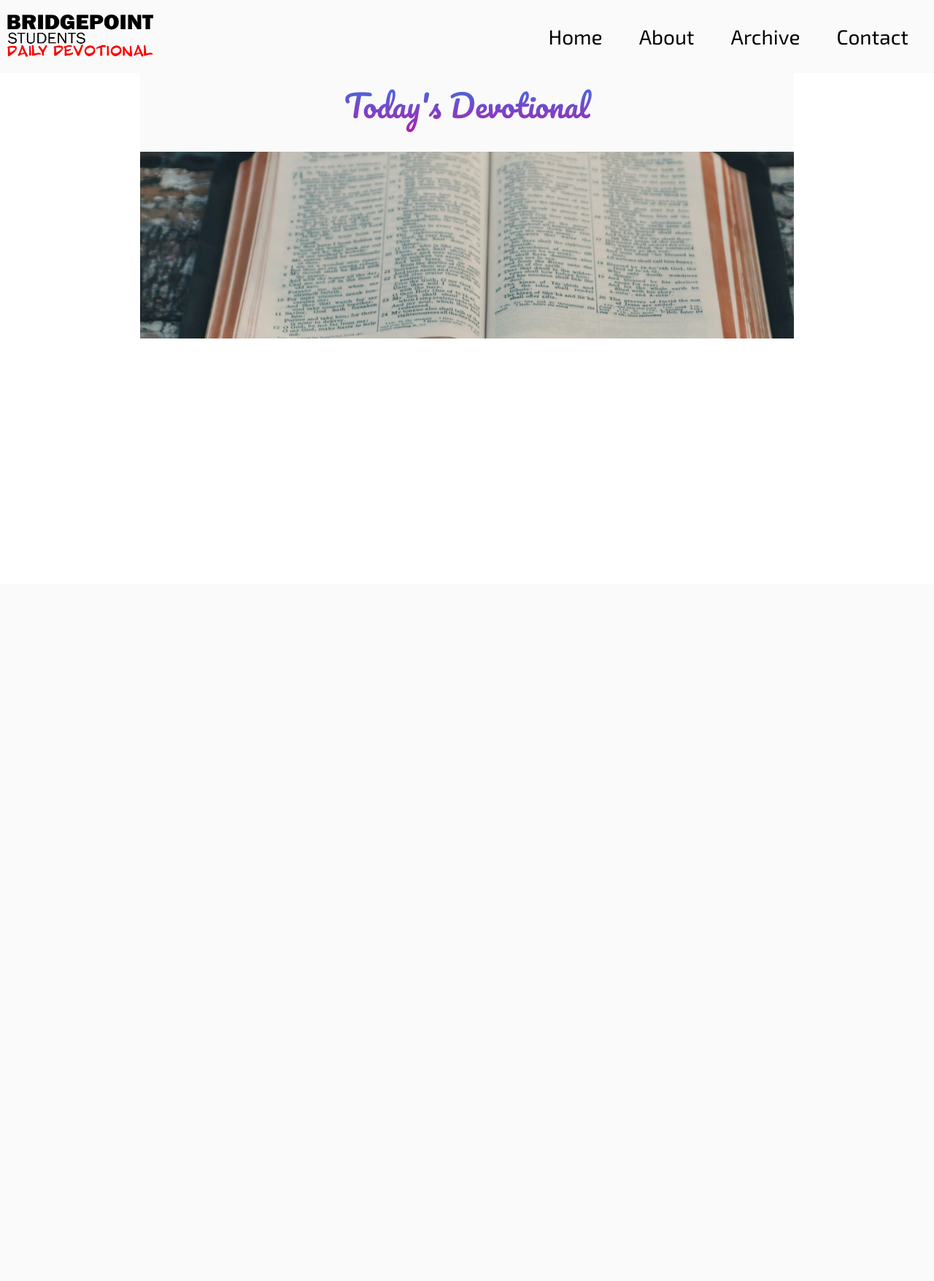
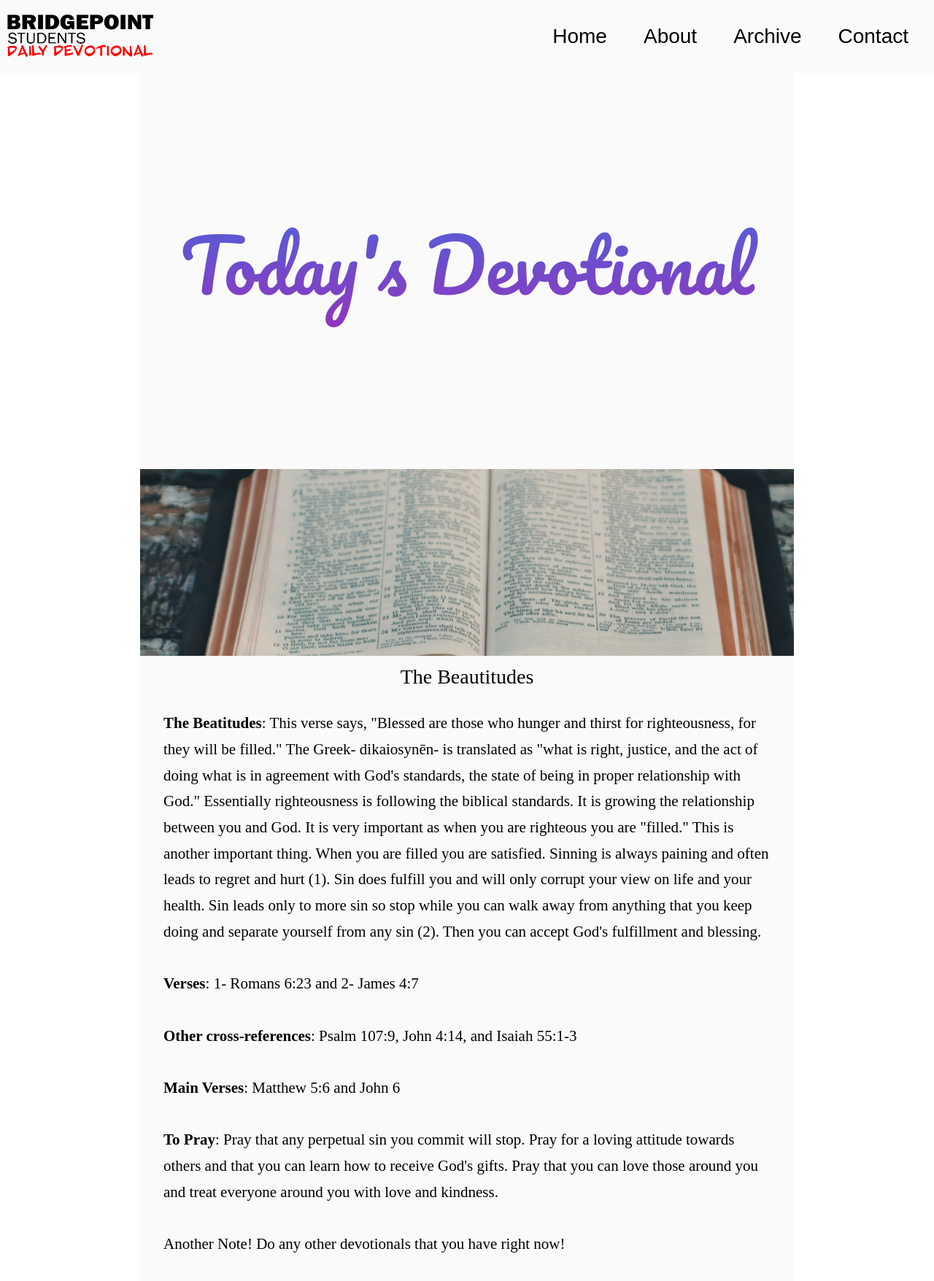
Before and after one commit to GideonHammond/BridgePointStudentsDailyDevotional, a PHP site: page / in a window 1280 px wide. Shown: the whole page at 73% size. Before the commit the page ends 464 px from the top, so only its background shows below. Run offline with PHP 8.4, Linux system fonts and the light colour scheme; some libraries are stand-ins or nearby versions.

Commit message:
getting final designs completed
yay

```diff
--- a/index.html
+++ b/index.html
@@ -12,10 +12,11 @@
     <link rel="icon" type="image/png" sizes="32x32" href="favicon_io/favicon-32x32.png">
     <link rel="icon" type="image/png" sizes="16x16" href="favicon_io/favicon-16x16.png">
     <link rel="manifest" href="favicon_io/site.webmanifest">
+    <!-- Google Fonts -->
     <link rel="preconnect" href="https://fonts.googleapis.com">
     <link rel="preconnect" href="https://fonts.gstatic.com" crossorigin>
     <link href="https://fonts.googleapis.com/css2?family=Pacifico&display=swap" rel="stylesheet">
-    <link href="https://fonts.googleapis.com/css2?family=Exo+2:ital@0;1&display=swap" rel="stylesheet">    <script src="https://kit.fontawesome.com/e581c92dce.js" crossorigin="anonymous"></script>
+
 </head>
 <body>
     <header id="header">
@@ -88,16 +89,23 @@
     <main id="main">
         <div class="hero" id="hero">
             <h1 class="hero-text hidden" id="hero-text">
-                <i>
-                    Today's Devotional
-                </i>
-
+                Today's Devotional
             </h1>
         </div>
         <div class="break-image">
             <p></p>
         </div>
-        <p></p>
+        <h2 class="text-header">
+            The Beautitudes
+        </h2>
+        <p class="text">
+            <b>The Beatitudes</b>: This verse says, "Blessed are those who hunger and thirst for righteousness, for they will be filled." The Greek- dikaiosynēn-  is translated as "what is right, justice, and the act of doing what is in agreement with God's standards, the state of being in proper relationship with God." Essentially righteousness is following the biblical standards. It is growing the relationship between you and God. It is very important as when you are righteous you are "filled." This is another important thing. When you are filled you are satisfied. Sinning is always paining and often leads to regret and hurt (1). Sin does fulfill you and will only corrupt your view on life and your health. Sin leads only to more sin so stop while you can walk away from anything that you keep doing and separate yourself from any sin (2). Then you can accept God's fulfillment and blessing.
+            <br><br><b>Verses</b>: 1- Romans 6:23 and 2- James 4:7
+            <br><br><b>Other cross-references</b>: Psalm 107:9, John 4:14, and Isaiah 55:1-3
+            <br><br><b>Main Verses</b>: Matthew 5:6 and John 6
+            <br><br><b>To Pray</b>: Pray that any perpetual sin you commit will stop. Pray for a loving attitude towards others and that you can learn how to receive God's gifts. Pray that you can love those around you and treat everyone around you with love and kindness.
+            <br><br>Another Note! Do any other devotionals that you have right now!
+        </p>
     </main>
 
     <script src="script.js"></script>
--- a/script.js
+++ b/script.js
@@ -46,27 +46,6 @@ function enableScroll(){
 }
 
 
-window.onscroll = function (e) {
-    if (isScrolling) {
-        return;
-    }
-
-    if(!scrollStart){
-        scrollTo(0,0);
-    }
-    if(isVisible && !isShrunk){
-        hero.classList.add("shrunk");
-        isShrunk = true;
-    }else if(isVisible){
-        hero.classList.remove("shrunk");
-        isShrunk = false;
-    }
-    isScrolling = true;
-    setTimeout(() => {
-        isScrolling = false;
-      }, 500);
-}
-
 function openNav() {
     document.getElementById("id-mobile-menu").style.width = "100%";
 }
--- a/styles.css
+++ b/styles.css
@@ -27,12 +27,42 @@
     .desktop-logo{
         filter: invert(100);
     }
+}
 
+html{
+    height: 100%;
+}
+
+a{
+    text-decoration: none;
+    color: var(--defaultRead);
 }
 
 main{
     background-color: var(--defaultMedium);
     margin: 20vw;
+}
+
+header{
+    background-color: var(--defaultMedium);
+    padding:10px;
+    position: fixed;
+    top: 0;
+    right: 0;
+    left: 0;
+    z-index: 2;
+    transition: ease-in-out 1s;
+    font-family: "Exo 2", sans-serif;
+}
+
+.desktop-header{ /*Used for making sure the desktop has the right header*/
+    display: flex;
+    align-items: center;
+    justify-content: space-between;
+    z-index: 1;
+    height:calc(10svh);
+    box-sizing: border-box;
+    overflow-x: hidden;
 }
 
 .desktop-flex-header{
@@ -163,12 +160,6 @@ header{
     font-family: "Pacifico", Impact, Haettenschweiler, 'Arial Narrow Bold', sans-serif;
 }
 
-.shrunk{
-    font-size: 3em;
-	padding:calc(5vw - 0.5em);
-    transition:ease-in-out 0.5s;
-}
-
 .break-image{
     background-image: url('images/bibleBreak.jpg');
     background-position: center;
@@ -177,6 +168,21 @@ header{
 }
 .break-image p {
     padding: 10vw;
+}
+
+.text-header{
+    font-size: 2em;
+    text-align: center;
+    padding: 15px 15px 0;
+}
+.text{
+    font-size: 1.5em;
+    padding: 32px;
+    line-height: 1.7em;
+}
+
+.text b{
+    font-weight: bold;
 }
 
 /* Scroll bar stuff */
```
Also changed, not shown: other parts of styles.css (+17 -35 lines).
